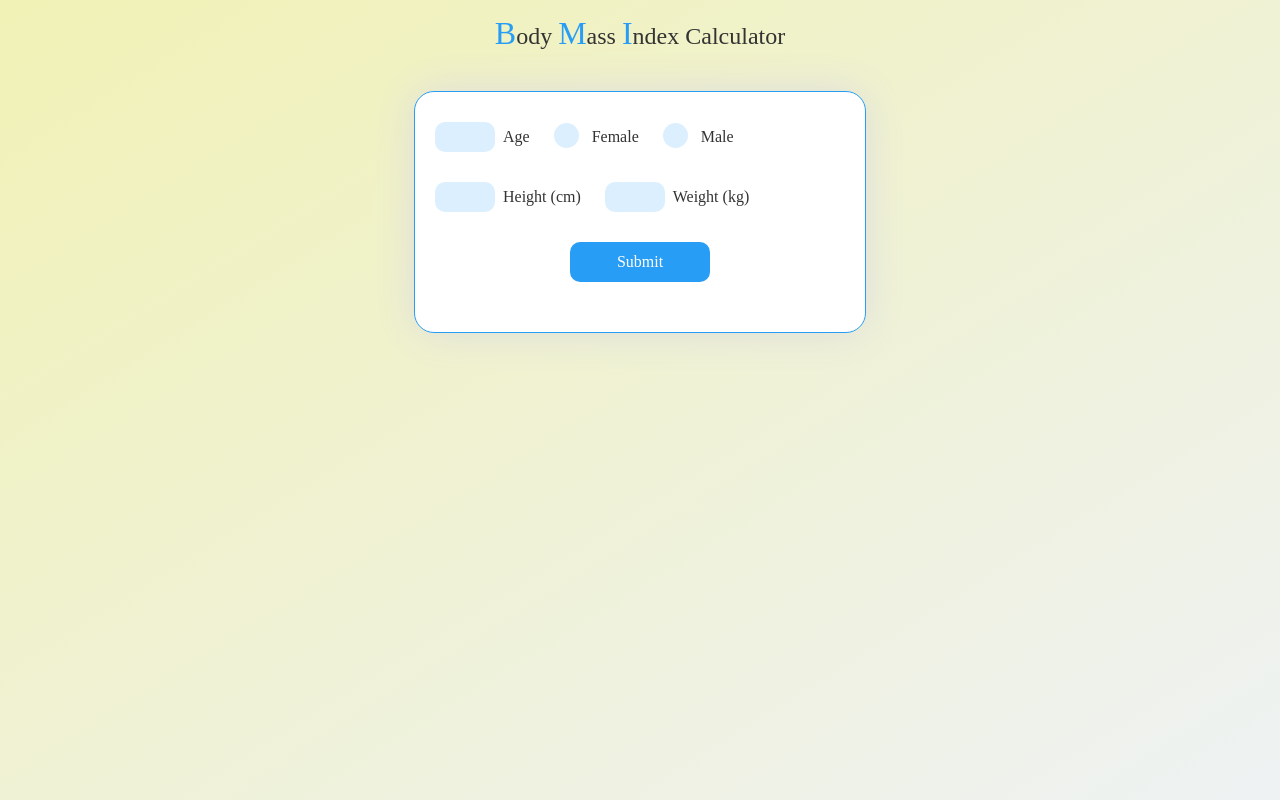
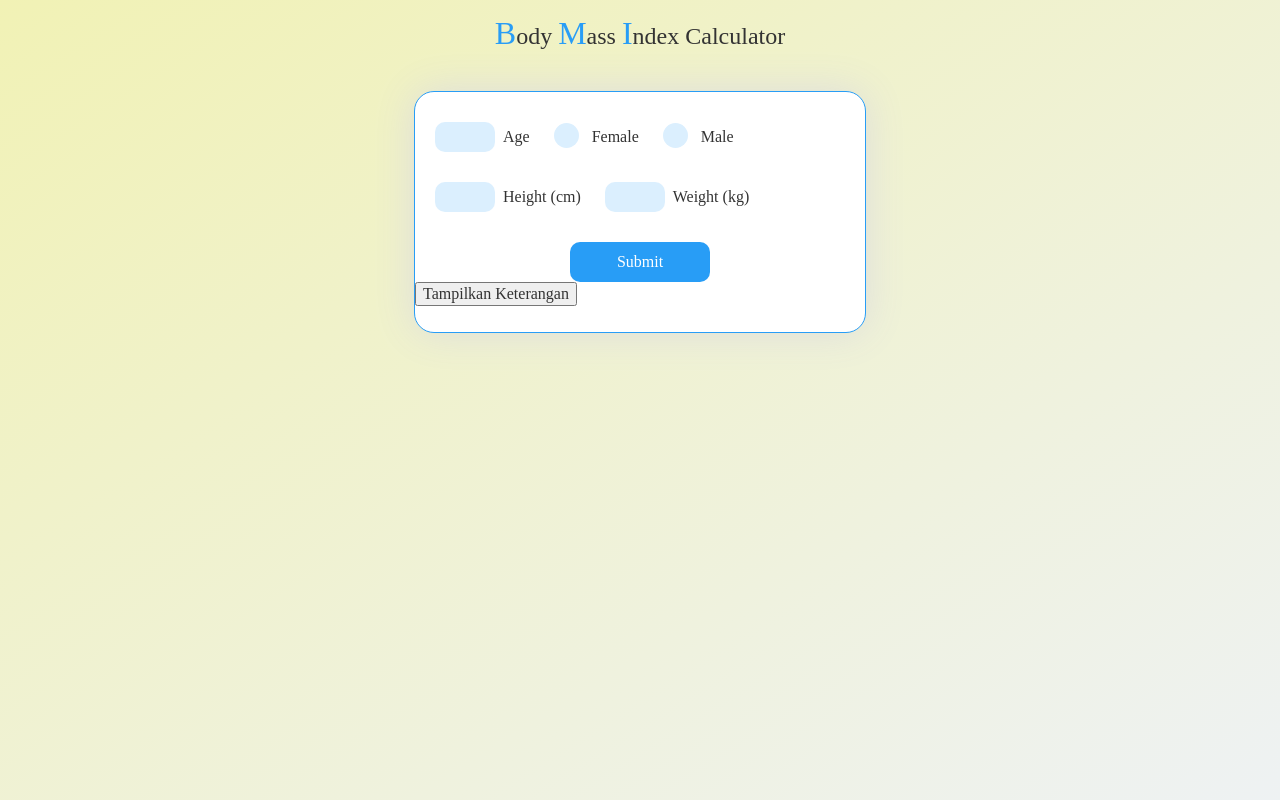
Before and after one commit to amsarirawan/30-oct-23-amsarirawan, a plain HTML site: page index.html in a window 1280 px wide. Drawn offline with Linux system fonts and the light colour scheme.

Commit message:
Update index.html

```diff
--- a/index.html
+++ b/index.html
@@ -22,6 +22,7 @@
 <input type="text" class="text-input" id="weight" autocomplete="off" required><p class="text">Weight (kg)</p>
 </div>
   <button type="button" id="submit">Submit</button>
+   <input type="submit" class="button button2" value="Tampilkan Keterangan" onclick="tampilkan()">
   <div id="result"></div>
 </form>
 </body>
```
